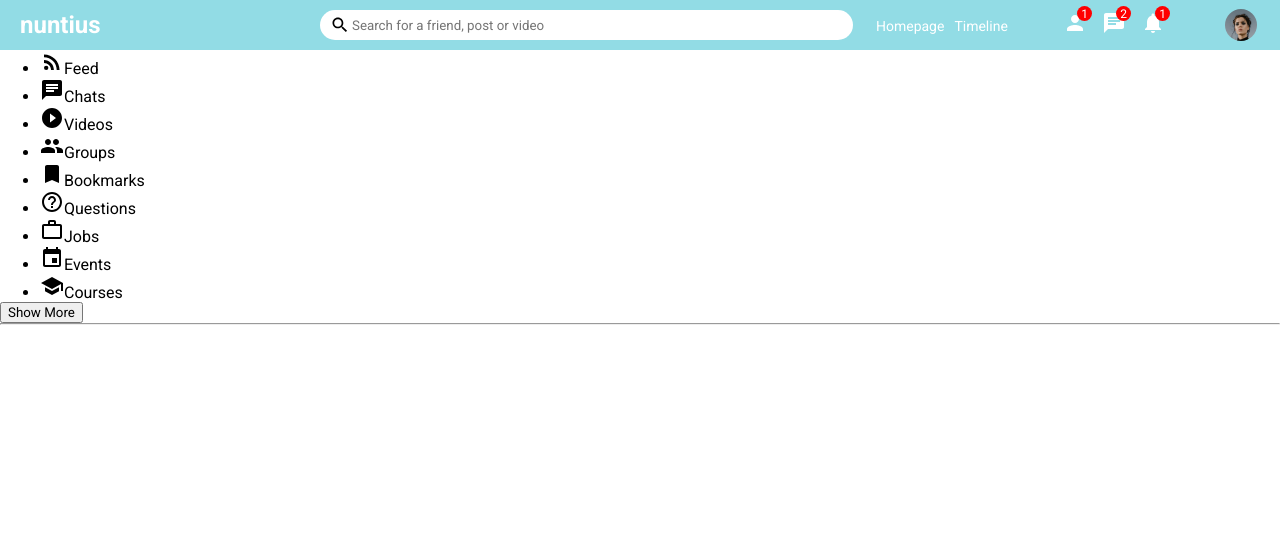
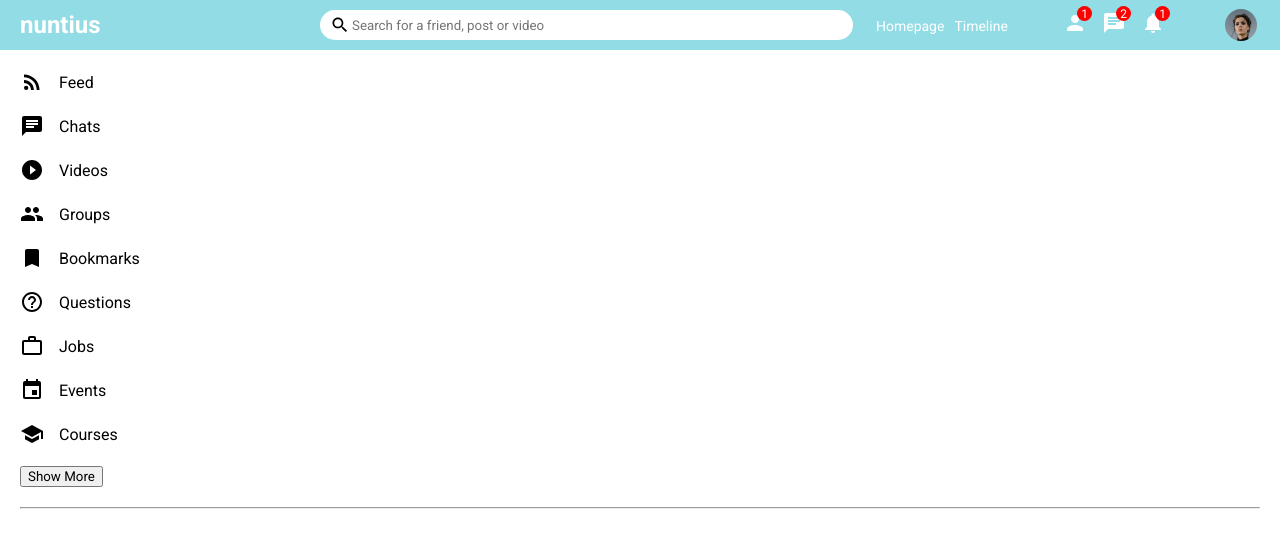
Before and after one commit to Darolo13/nuntius, a React (Create React App) app: page / in a window 1280 px wide. Shown: the top 548 px of the page. Built offline with nearby package versions, Linux system fonts and the light colour scheme.

Commit message:
Add user data

```diff
--- a/src/components/Sidebar/sidebar.css
+++ b/src/components/Sidebar/sidebar.css
@@ -0,0 +1,41 @@
+.sidebar {
+  flex: 3;
+  height: calc(100vh - 50px);
+  overflow-y: scroll;
+  position: sticky;
+  top: 50px;
+}
+
+::-webkit-scrollbar {
+  width: 5px;
+}
+::-webkit-scrollbar-track {
+  background-color: #f1f1f1;
+}
+::-webkit-scrollbar-thumb {
+  background-color: rgb(179, 179, 179);
+}
+
+.sidebar__wrapper {
+  padding: 20px;
+}
+
+.sidebar__list {
+  padding: 0;
+  margin: 0;
+  list-style: none;
+}
+
+.sidebar__list--item {
+  display: flex;
+  align-items: center;
+  margin-bottom: 20px;
+}
+
+.sidebar__list--item-icon {
+  margin-right: 15px;
+}
+
+.sidebar__hr {
+  margin: 20px 0;
+}
```
Also changed, not shown: src/data.js (added, +52 -0 lines).
